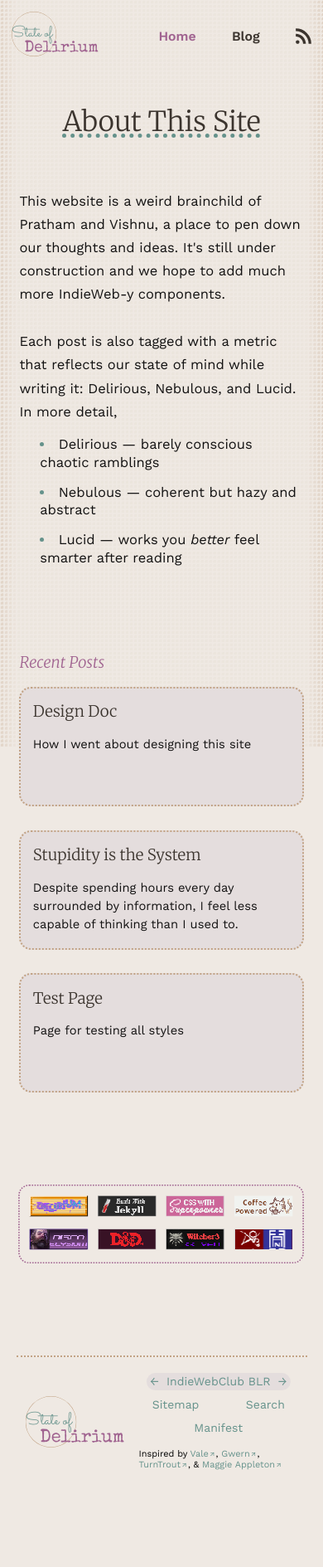
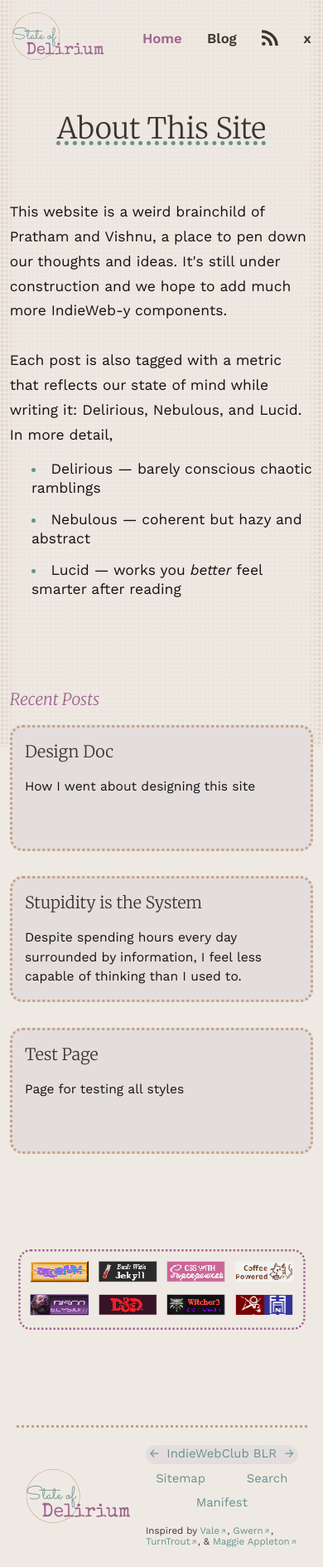
Before and after one commit to state-of-delirium/state-of-delirium.github.io, a Jekyll site: the page built from index.html, in a window 390 px wide. Shown: the whole page at 83% size. Built offline with Jekyll 4.4.1, drawn with Linux system fonts in a browser that asks for light colours; before the commit the page ends 1797 px from its top, so only the background shows below that.

Commit message:
Add theme toggle & convert colors to CSS vars
Introduce a light/dark theme toggle: add a theme button in navigation, include a new theme-toggle.js to manage data-theme on <html> and persist selection in localStorage. Convert many Sass color usages to CSS custom properties and add [data-theme] rules plus prefers-color-scheme media fallbacks in main.scss to support theming and adjust related layout/responsive tweaks (spacing, font-size, nav gap, scrollbar colors). Remove a few hardcoded Sass color constants in const.scss. Update code highlighting to use var(--edge-color) and add/replace RSS and cursor images to support the theme. Also tighten the post-processor abbreviation rule (only wrap 3+ consecutive uppercase letters) in post-processor.rb.

```diff
--- a/_includes/navigation.html
+++ b/_includes/navigation.html
@@ -11,11 +11,17 @@
     {% endfor %}
     <a href="/feed.xml" class="rss">
         <img src="{{site.baseurl}}/assets/images/rss.svg" alt="RSS" class="rss-static">
+        <img src="{{site.baseurl}}/assets/images/rss-dark.svg" alt="RSS" class="rss-static-dark">
         <img src="{{site.baseurl}}/assets/images/rss-hover.svg" alt="RSS" class="rss-hover">
     </a>
+    <button type="button" id="theme-toggle" style="display: none;">x</button>
 </nav>
 
 <script>
     msgElement = document.getElementById("no-js-msg");
     msgElement.remove();
 </script>
+
+<script>
+    {% include theme-toggle.js %}
+</script>
--- /dev/null
+++ b/_includes/theme-toggle.js
@@ -0,0 +1,25 @@
+
+const button = document.getElementById("theme-toggle");
+button.style.display = "block";
+let currentTheme = getTheme();
+const html = document.querySelector("html");
+html.setAttribute("data-theme", currentTheme);
+
+button.addEventListener("click", () => {
+  const newTheme = currentTheme === "light" ? "dark" : "light";
+
+  const newText = newTheme === "light" ? "o" : "x";
+  button.innerText = newText;
+
+  html.setAttribute("data-theme", newTheme);
+  localStorage.setItem("theme", newTheme);
+  currentTheme = newTheme;
+});
+
+function getTheme() {
+    const localTheme = localStorage.getItem("theme");
+    if (localTheme !== null) {
+        return localTheme;
+    }
+    return window.matchMedia("(prefers-color-scheme: light)").matches ? "light" : "dark";
+}
--- a/_layouts/default.html
+++ b/_layouts/default.html
@@ -1,5 +1,5 @@
 <!doctype html>
-<html>
+<html data-theme="">
   <head>
     <meta charset="utf-8">
     <meta name="viewport" content="width=device-width, initial-scale=1">
--- a/_plugins/post-processor.rb
+++ b/_plugins/post-processor.rb
@@ -26,7 +26,7 @@
 
     content_container.traverse do |element|
       if element.text? && !["code", "pre", "abbr", "script", "style"].include?(element.parent.name)
-        new_content = element.content.gsub(/[A-Z]{2,}/) do |match|
+        new_content = element.content.gsub(/[A-Z]{3,}/) do |match|
           "<abbr>#{match}</abbr>"
         end
         element.replace(new_content) if new_content != element.content
--- a/_sass/const.scss
+++ b/_sass/const.scss
@@ -1,14 +1,8 @@
-$prim-color: #e4dddd;
 $acc-color-1: #65928b;
 $acc-color-2: #a06390;
-$page-color: #EFE9E3;
-$edge-color: #c2a385;
-$footnote-card-color: #e9e4dd;
 
 $title-font: "Merriweather";
-$title-color: #3b342e;
 $para-font: "WorkSans";
-$para-color: #121111;
 $code-font: "Fira Code";
 
 $cursive-1: "Nothing You Could Do";
--- a/_sass/main.scss
+++ b/_sass/main.scss
@@ -4,6 +4,108 @@
     --blog-margin-inline: 0;
     --content-margin-inline: 20vw;
     --gradient-width: 10%;
+}
+
+// Theme toggling stuff, this was annoying
+[data-theme="light"] {
+    --prim-color: #e4dddd !important;
+    --page-color: #EFE9E3 !important;
+    --edge-color: #c2a385 !important;
+    --footnote-card-color: #e9e4dd !important;
+
+    --title-color: #3b342e !important;
+    --para-color: #121111 !important;
+
+    .dither-bg::before {
+        opacity: 0.3 !important;
+    }
+    .rss {
+        .rss-static {display: block !important;}
+        .rss-static-dark {display: none !important;}
+    }
+    .rss:hover {
+        .rss-static {display: none !important;}
+    }
+    ::selection, ::-moz-selection, ::-webkit-selection {
+        color: var(--page-color) !important;
+    }
+}
+
+[data-theme="dark"] {
+    --prim-color: #3b383b !important;
+    --page-color: #2c292c !important;
+    --edge-color: #6e5d47 !important;
+    --footnote-card-color: #363336 !important;
+
+    --title-color: #d1cccc !important;
+    --para-color: #e6ded8 !important;
+
+    .dither-bg::before {
+        opacity: 0.2 !important;
+    }
+    .rss {
+        .rss-static {display: none !important;}
+        .rss-static-dark {display: block !important;}
+    }
+    .rss:hover {
+        .rss-static-dark {display: none !important;}
+    }
+    ::selection, ::-moz-selection, ::-webkit-selection {
+        color: inherit !important;
+    }
+}
+
+@media (prefers-color-scheme: dark) {
+    :root {
+        --prim-color: #3b383b;
+        --page-color: #2c292c;
+        --edge-color: #6e5d47;
+        --footnote-card-color: #363336;
+
+        --title-color: #d1cccc;
+        --para-color: #e6ded8;
+    }
+
+    .dither-bg::before {
+        opacity: 0.2;
+    }
+    .rss {
+        .rss-static {display: none;}
+        .rss-static-dark {display: block;}
+    }
+    .rss:hover {
+        .rss-static-dark {display: none;}
+    }
+
+    ::selection, ::-moz-selection, ::-webkit-selection {
+        color: inherit;
+    }
+}
+
+@media (prefers-color-scheme: light) {
+    :root {
+        --prim-color: #e4dddd;
+        --page-color: #EFE9E3;
+        --edge-color: #c2a385;
+        --footnote-card-color: #e9e4dd;
+
+        --title-color: #3b342e;
+        --para-color: #121111;
+    }
+
+    .dither-bg::before {
+        opacity: 0.3;
+    }
+    .rss {
+        .rss-static {display: block;}
+        .rss-static-dark {display: none;}
+    }
+    .rss:hover {
+        .rss-static {display: none;}
+    }
+    ::selection, ::-moz-selection, ::-webkit-selection {
+        color: var(--page-color);
+    }
 }
 
 // Fonts
@@ -91,12 +193,12 @@
 
 // Media queries for margins/text
 @media only screen and (max-width: 600px) {
-    html { font-size: 90%;}
-    :root{--blog-margin-inline: 1vw;
-    --content-margin-inline: 6vw;}
+    html { font-size: 95%;}
+    :root{--blog-margin-inline: 0vw;
+    --content-margin-inline: 3vw;}
 }
 @media only screen and (max-width: 768px) and (min-width: 600px) {
-    html { font-size: 90%;}
+    html { font-size: 95%;}
     :root{--blog-margin-inline: 2vw;
     --content-margin-inline: 10vw;}
 }
@@ -180,7 +282,7 @@
     .footer {margin: 1rem 1.5rem 5% 1.5rem !important;}
     :root {--gradient-width: 5%;}
     .blog-post-info {flex-direction: column !important;}
-    nav {padding-inline: 1rem !important;}
+    nav {padding-inline: 1rem !important; gap: 2rem !important;}
     .links {
         grid-template-columns: 1fr !important;
     }
@@ -211,13 +313,13 @@
 }
 
 body {
-    scrollbar-color: $edge-color transparent;
+    scrollbar-color: var(--edge-color) transparent;
     &::-webkit-scrollbar {
         width: 10px;
         height: 10px;
     }
     &::-webkit-scrollbar-thumb {
-        background: $edge-color;
+        background: var(--edge-color);
     }
     &::-webkit-scrollbar-track {
         background: transparent;
@@ -233,16 +335,16 @@
 body, html {
     min-width: $min-width;
     position: relative;
-    background-color: $page-color;
+    background-color: var(--page-color);
     z-index: -1;
 }
 
-body, html, a {
+body, html, a, button {
     cursor: url("../../assets/images/cursor.svg"), auto;
 }
 
 .dither-bg {
-    background-color: $page-color;
+    background-color: var(--page-color);
     position: fixed;
     height: 100%;
     width: 100%;
@@ -256,7 +358,7 @@
     height: 100%;
     width: 100%;
     inset: 0;
-    background-image: radial-gradient($edge-color 50%, transparent 50%);
+    background-image: radial-gradient(var(--edge-color) 50%, transparent 50%);
     background-size: 0.35rem 0.35rem;
     $gradient: linear-gradient(
         to right,
@@ -266,7 +368,6 @@
     );
     -webkit-mask-image: $gradient;
     mask-image: $gradient;
-    opacity: 0.3;
 }
 
 details {
@@ -274,7 +375,7 @@
         list-style-position: outside;
         font-family: $para-font;
         font-size: 1rem;
-        color: $title-color;
+        color: var(--title-color);
     }
     summary::marker {
         color: $acc-color-1;
@@ -311,17 +412,23 @@
             height: auto;
         }
         .rss-hover {display: none;}
-        .rss-static {display: block;}
     }
     .rss:hover {
         .rss-hover {display: block;}
-        .rss-static {display: none;}
+    }
+    #theme-toggle {
+        background-color: transparent;
+        color: var(--title-color);
+        font-size: 1.1rem;
+        font-family: $para-font;
+        font-weight: bold;
+        border: none;
     }
 }
 
 nav {
     a, a:link, a:visited, a:active {
-        color: $title-color;
+        color: var(--title-color);
     }
     a:hover {
         color: $acc-color-2;
@@ -355,7 +462,7 @@
     font-family: $title-font, Georgia, serif;
     clear: both;
     font-weight: 300;
-    color: $title-color;
+    color: var(--title-color);
     font-variant-numeric: lining-nums;
     overflow-wrap: break-word;
     text-wrap: balance;
@@ -376,7 +483,7 @@
 
 .dotted-underline-1 {text-decoration: underline dotted $acc-color-1 0.15em;}
 .dotted-underline-2 {text-decoration: underline dotted $acc-color-2 0.15em;}
-.dotted-underline-3 {text-decoration: underline dotted $edge-color 0.15em;}
+.dotted-underline-3 {text-decoration: underline dotted var(--edge-color) 0.15em;}
 
 .underline-1 {text-decoration: underline solid $acc-color-1 0.12em;}
 .underline-2 {text-decoration: underline solid $acc-color-2 0.12em;}
@@ -392,7 +499,7 @@
     line-height: $line-height;
     font-family: $special-char-font, $para-font, Arial, sans-serif;
     margin-block: calc($para-spacing/2);
-    color: $para-color;
+    color: var(--para-color);
 }
 
 p + p {
@@ -443,7 +550,7 @@
     margin-left: $quote-offset;
     position: relative;
     p {
-        color: $title-color;
+        color: var(--title-color);
         font-style: italic;
         margin-block: 0;
     }
@@ -467,13 +574,13 @@
     border-collapse: collapse;
     margin-inline: auto;
     font-variant-numeric: tabular-nums lining-nums slashed-zero;
-    background-color: $footnote-card-color;
+    background-color: var(--footnote-card-color);
     font-size: $alt-font-size;
     line-height: $alt-line-height;
     border: 0.15em dotted $acc-color-1;
     thead {
         color: $acc-color-1;
-        background-color: $prim-color;
+        background-color: var(--prim-color);
     }
     td, th {
         padding: 0.4ch 4ch 0.4ch 1ch;
@@ -528,7 +635,7 @@
     margin: 1rem 0;
     li {
         position: relative;
-        background-color: $prim-color;
+        background-color: var(--prim-color);
         border-radius: $card-radius;
         min-height: 10rem;
         overflow: hidden;
@@ -537,7 +644,7 @@
         flex-direction: column;
         gap: 1rem;
         margin: 0;
-        border: 0.2rem dotted $edge-color;
+        border: 0.2rem dotted var(--edge-color);
 
         p {
             font-size: $alt-font-size;
@@ -546,8 +653,8 @@
     }
 
     li:hover {
-        background: $page-color;
-        box-shadow: 0 0 10px -2px $edge-color;
+        background: var(--page-color);
+        box-shadow: 0 0 10px -2px var(--edge-color);
     }
 }
 
@@ -576,10 +683,10 @@
         gap: 2ch;
         #search-input, #ddg-search-box {
             padding-left: 2ch;
-            background-color: $prim-color;
+            background-color: var(--prim-color);
             border-radius: $card-radius;
             font-family: $para-font;
-            color: $title-color;
+            color: var(--title-color);
             font-size: 1rem;
             border: 1px dotted $acc-color-1;
             box-shadow: 1px 1px 1px $acc-color-1;
@@ -679,7 +786,6 @@
 
 ::selection, ::-moz-selection, ::-webkit-selection {
   background-color: $acc-color-1;
-  color: $page-color;
 }
 
 hr {
@@ -687,7 +793,7 @@
     margin-top: 6rem;
     width: 80%;
     display: block;
-    border-top: 0.2rem dotted $edge-color;
+    border-top: 0.2rem dotted var(--edge-color);
     margin-inline: auto;
 }
 
@@ -710,6 +816,7 @@
     justify-content: space-between;
     margin-block: 0.15rem;
     gap: 1rem;
+    color: var(--title-color);
     .links {
         display: flex;
         flex-wrap: wrap;
@@ -722,7 +829,7 @@
         white-space: nowrap;
         .webring {
             display: inline-block;
-            background-color: $prim-color;
+            background-color: var(--prim-color);
             border-radius: $card-radius;
             a:first-child, a:last-child {
                 padding-inline: .5ch;
@@ -775,6 +882,9 @@
         margin-top: 2.5rem;
         margin-bottom: 2.5rem;
     }
+    img {
+        max-width: calc(100vw - 2*( var(--blog-margin-inline) + var(--content-margin-inline)));
+    }
     figure {
         line-height: 0;
         width: min-content;
@@ -818,21 +928,22 @@
     overflow-wrap: break-word;
     width: calc((var(--blog-margin-inline) + var(--content-margin-inline))*0.7);
     right: calc((var(--blog-margin-inline) + var(--content-margin-inline))*-.82);
-    background-color: $footnote-card-color;
+    background-color: var(--footnote-card-color);
     li {
         position: relative;
         font-size: 1.15rem;
         font-variant-numeric: lining-nums;
-        color: $title-color;
+        color: var(--title-color);
         margin: 0;
-        border: 2px dotted $edge-color;
+        border: 2px dotted var(--edge-color);
         padding: .9ch .5ch .9ch .75ch;
+        background-color: var(--footnote-card-color);
         &+li {border-top: none;}
         &:has(+li:hover) {border-bottom: none;}
-        &+li:hover {border-top: 2px dotted $edge-color;}
+        &+li:hover {border-top: 2px dotted var(--edge-color);}
         &:hover {
-            background-color: $page-color;
-            box-shadow: 0 0 10px -2px $edge-color;
+            background-color: var(--page-color);
+            box-shadow: 0 0 10px -2px var(--edge-color);
         }
     }
 
@@ -841,10 +952,10 @@
         border: 2px dotted $acc-color-2;
         color: $acc-color-2;
         font-family: $title-font;
-        background-color: $prim-color;
+        background-color: var(--prim-color);
         padding-inline: 0;
         &:hover {
-            background-color: $prim-color;
+            background-color: var(--prim-color);
             box-shadow: none;
         }
     }
@@ -886,7 +997,7 @@
 }
 
 @keyframes footnote-text-flash {
-    from {color: $page-color;}
+    from {color: var(--page-color);}
     to {color: $acc-color-1;}
 }
 
@@ -914,7 +1025,7 @@
 .footnote-card {
     position: absolute;
     border-radius: 0.5rem;
-    background: $footnote-card-color;
+    background: var(--footnote-card-color);
     padding: 1ch 1.5ch 1ch 1.5ch;
     z-index: 9999;
     width: fit-content;
@@ -924,7 +1035,7 @@
     font-family: $para-font;
     font-size: 0.75rem;
     line-height: $line-height * 0.7;
-    color: $para-color;
+    color: var(--para-color);
     border: 1px dotted $acc-color-2;
     box-shadow: 1px 1px 1px $acc-color-2;
 }
@@ -948,14 +1059,14 @@
 }
 
 code {
-    background-color: $prim-color;
+    background-color: var(--prim-color);
     font-family: $code-font, monospace;
     font-feature-settings:  "cv02", "ss01", "ss02", "ss04", "ss08", "zero";
     font-size: $alt-font-size;
 }
 
 pre:has(code) {
-    background-color: $footnote-card-color;
+    background-color: var(--footnote-card-color);
     border: 0.2rem dotted $acc-color-1;
     padding: 2ch;
     code {
--- a/assets/css/highlighting.scss
+++ b/assets/css/highlighting.scss
@@ -5,19 +5,19 @@
 $string-color: #318f2a;
 $num-color: #b1345e;
 
-.highlight .c { color: $edge-color; font-style: italic } /* Comment */
+.highlight .c { color: var(--edge-color); font-style: italic } /* Comment */
 .highlight .err { color: #a61717; background-color: #e3d2d2 } /* Error */
 .highlight .k { color: $acc-color-2} /* Keyword */
 .highlight .o { color: $acc-color-2} /* Operator */
-.highlight .cm { color: $edge-color; font-style: italic } /* Comment.Multiline */
-.highlight .cp { color: $edge-color;} /* Comment.Preproc */
-.highlight .c1 { color: $edge-color; font-style: italic } /* Comment.Single */
-.highlight .cs { color: $edge-color; font-weight: bold; font-style: italic } /* Comment.Special */
+.highlight .cm { color: var(--edge-color); font-style: italic } /* Comment.Multiline */
+.highlight .cp { color: var(--edge-color);} /* Comment.Preproc */
+.highlight .c1 { color: var(--edge-color); font-style: italic } /* Comment.Single */
+.highlight .cs { color: var(--edge-color); font-weight: bold; font-style: italic } /* Comment.Special */
 .highlight .gd { color: #000000; background-color: #ffdddd } /* Generic.Deleted */
 .highlight .gd .x { color: #000000; background-color: #ffaaaa } /* Generic.Deleted.Specific */
 .highlight .ge { font-style: italic } /* Generic.Emph */
 .highlight .gr { color: #aa0000 } /* Generic.Error */
-.highlight .gh { color: $edge-color } /* Generic.Heading */
+.highlight .gh { color: var(--edge-color) } /* Generic.Heading */
 .highlight .gi { color: #000000; background-color: #ddffdd } /* Generic.Inserted */
 .highlight .gi .x { color: #000000; background-color: #aaffaa } /* Generic.Inserted.Specific */
 .highlight .go { color: #888888 } /* Generic.Output */
@@ -59,7 +59,7 @@
 .highlight .sr { color: #009926 } /* Literal.String.Regex */
 .highlight .s1 { color: $string-color } /* Literal.String.Single */
 .highlight .ss { color: #990073 } /* Literal.String.Symbol */
-.highlight .bp { color: $edge-color } /* Name.Builtin.Pseudo */
+.highlight .bp { color: var(--edge-color) } /* Name.Builtin.Pseudo */
 .highlight .vc { color: $acc-color-1 } /* Name.Variable.Class */
 .highlight .vg { color: $acc-color-1 } /* Name.Variable.Global */
 .highlight .vi { color: $acc-color-1 } /* Name.Variable.Instance */
```
Also changed, not shown: assets/images/cursor.svg, assets/images/rss-dark.svg (added), assets/images/rss-hover.svg, assets/images/rss.svg.
